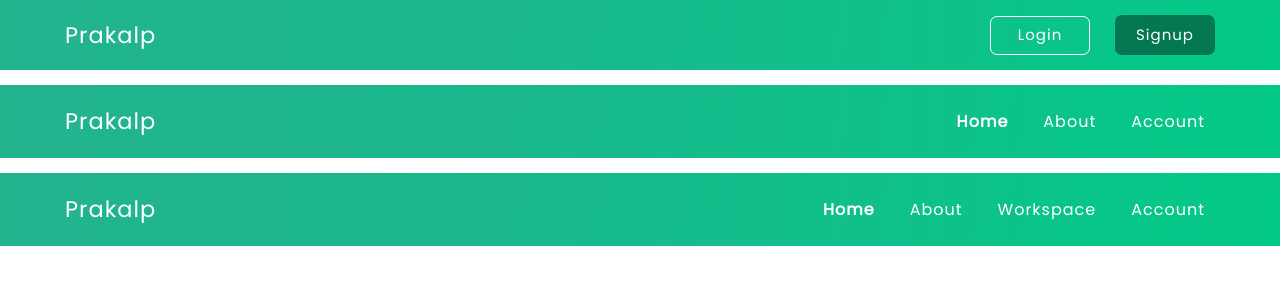
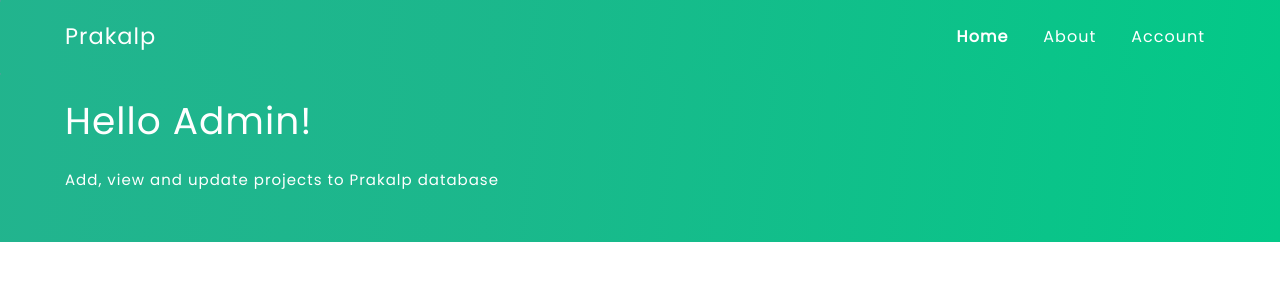
Before and after one commit to aditya-464/Prakalp_SIH_23, a React (Create React App) app in the folder client/: page / in a window 1280 px wide. Shown: the top 300 px of the page. Built offline with nearby package versions, Linux system fonts and the light colour scheme.

Commit message:
heroadmin update

```diff
--- a/client/src/App.js
+++ b/client/src/App.js
@@ -1,16 +1,18 @@
 import Navwelcome from "./components/Welcome/Navwelcome/Navwelcome";
 import Adminnav from "./components/Admin/AdminNav/Adminnav";
 import Usernav from "./components/User/UserNav/Usernav";
+import Heroadmin from "./components/Admin/HeroAdmin/Heroadmin";
 
 function App() {
   return (
     <>
       {/* Welcome Navbar */}
-      <Navwelcome /><br />
+      {/* <Navwelcome /> */}
       {/* Admin Navbar */}
-      <Adminnav /><br />
+      <Adminnav />
+      <Heroadmin/>
       {/* User Navbar */}
-      <Usernav/>
+      {/* <Usernav/> */}
     </>
   );
 }
--- /dev/null
+++ b/client/src/components/Admin/HeroAdmin/Heroadmin.js
@@ -0,0 +1,24 @@
+import React from "react";
+import styles from "./heroadmin.module.css";
+import { Box, Container, Heading, StatLabel, Text } from "@chakra-ui/react";
+
+export default function Heroadmin() {
+  return (
+    <Box className={styles.heroBackground}>
+      <Box pt={8}>
+        <Text
+          fontSize={"6xl"}
+          color={"white"}
+          pl={"65px"}
+          className={styles.heroHeadText}
+          pb={8}
+        >
+          Hello Admin!
+        </Text>
+      </Box>
+      <Box pb={20}>
+        <Text fontSize={'2xl'} color={'white'} pl={'65px'} className={styles.heroParaText}>Add, view and update projects to Prakalp database</Text>
+      </Box>
+    </Box>
+  );
+}
--- /dev/null
+++ b/client/src/components/Admin/HeroAdmin/heroadmin.module.css
@@ -0,0 +1,13 @@
+.heroBackground {
+    background: linear-gradient(276.58deg, #03C988 0%, rgba(4, 176, 128, 0.904683) 63.02%, rgba(4, 170, 127, 0.883512) 96.35%, rgba(4, 170, 126, 0.881235) 99.94%, rgba(4, 136, 116, 0.753648) 99.95%, rgba(5, 135, 116, 0.750288) 99.96%, rgba(4, 148, 120, 0.799034) 99.97%, rgba(7, 46, 88, 0.415426) 99.98%, rgba(7, 32, 84, 0.363541) 99.99%, rgba(7, 25, 82, 0.335869) 100%, rgba(255, 255, 255, 0) 100%);
+}
+.heroHeadText {
+    font-family: 'Poppins', sans-serif;
+    font-weight: 500;
+    letter-spacing: 1px;
+}
+.heroParaText {
+    font-family: 'Poppins', sans-serif;
+    letter-spacing: 1px;
+    font-weight: 500;
+}
```
